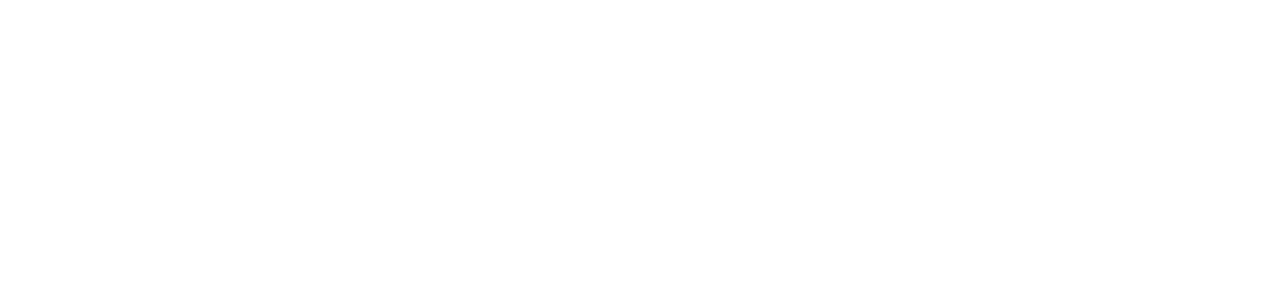
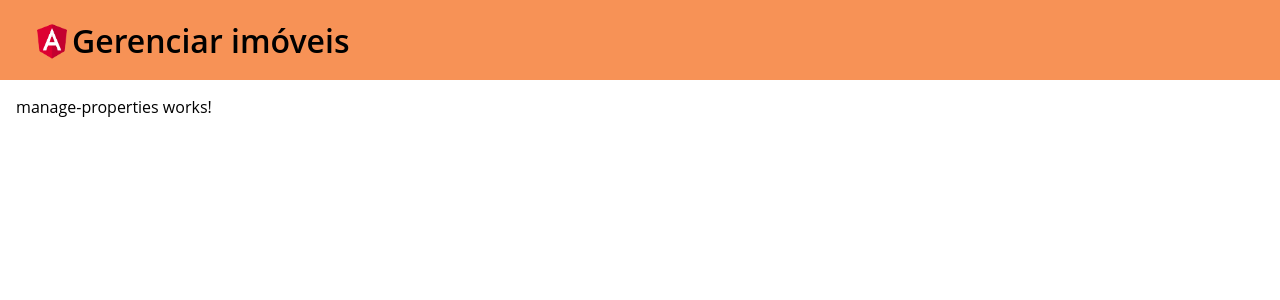
Before and after one commit to mayrinkdotcom/brunsker-imoveis, an Angular app: page /gerenciar-imoveis in a window 1280 px wide. Before the commit this address led to /. Shown: the top 300 px of the page. Built offline with nearby package versions, Linux system fonts and the light colour scheme.

Commit message:
feat: create manage-properties page

```diff
--- a/src/app/app-routing.module.ts
+++ b/src/app/app-routing.module.ts
@@ -1,12 +1,17 @@
 import { NgModule } from '@angular/core';
 import { RouterModule, Routes } from '@angular/router';
 import { LandingPageComponent } from './pages/landing-page/landing-page.component';
+import { ManagePropertiesComponent } from './pages/manage-properties/manage-properties.component';
 
 const routes: Routes = [
   {
     path: '',
     pathMatch: 'full',
     component: LandingPageComponent,
+  },
+  {
+    path: 'gerenciar-imoveis',
+    component: ManagePropertiesComponent,
   }
 ];
 
--- a/src/app/core/components/header/header.component.html
+++ b/src/app/core/components/header/header.component.html
@@ -1,7 +1,7 @@
 <div class="header" [style.backgroundColor]="backgroundColor ? backgroundColor : 'var(--color-primary)'">
 
   <div class="header__title">
-    <img src="../../../../assets/img/Angular_full_color_logo.svg.png" alt="Logo">
+    <img src="../../../../assets/img/Angular_full_color_logo.svg.png" [routerLink]="['/']" alt="Logo">
     <ng-content select="[title]"></ng-content>
   </div>
 
--- a/src/app/core/components/header/header.component.scss
+++ b/src/app/core/components/header/header.component.scss
@@ -26,6 +26,7 @@
     }
     img {
       width: 40px;
+      cursor: pointer;
     }
   }
 
--- /dev/null
+++ b/src/app/pages/manage-properties/manage-properties.component.html
@@ -0,0 +1,7 @@
+<app-header>
+  <p title>Gerenciar imóveis</p>
+</app-header>
+
+<div class="page-content">
+  <p>manage-properties works!</p>
+</div>
--- /dev/null
+++ b/src/app/pages/manage-properties/manage-properties.component.ts
@@ -0,0 +1,15 @@
+import { Component, OnInit } from '@angular/core';
+
+@Component({
+  selector: 'app-manage-properties',
+  templateUrl: './manage-properties.component.html',
+  styleUrls: ['./manage-properties.component.scss']
+})
+export class ManagePropertiesComponent implements OnInit {
+
+  constructor() { }
+
+  ngOnInit(): void {
+  }
+
+}
--- a/src/app/pages/pages.module.ts
+++ b/src/app/pages/pages.module.ts
@@ -2,12 +2,14 @@ import { NgModule } from '@angular/core';
 import { CommonModule } from '@angular/common';
 import { LandingPageComponent } from './landing-page/landing-page.component';
 import { ComponentsModule } from '../core/components/components.module';
+import { ManagePropertiesComponent } from './manage-properties/manage-properties.component';
 
 
 
 @NgModule({
   declarations: [
     LandingPageComponent,
+    ManagePropertiesComponent,
   ],
   imports: [
     CommonModule,
--- a/src/styles.scss
+++ b/src/styles.scss
@@ -52,3 +52,10 @@
   // Fonts
   --font-family-primary: "Open Sans", arial, sans-serif;
 }
+
+.page-content {
+  padding: 16px 8px;
+  @media screen and (min-width: 768px) {
+    padding: 16px;
+  }
+}
```
Also changed, not shown: src/app/pages/manage-properties/manage-properties.component.scss (added), 1 other file (tests, documents, lock files or other folders).
